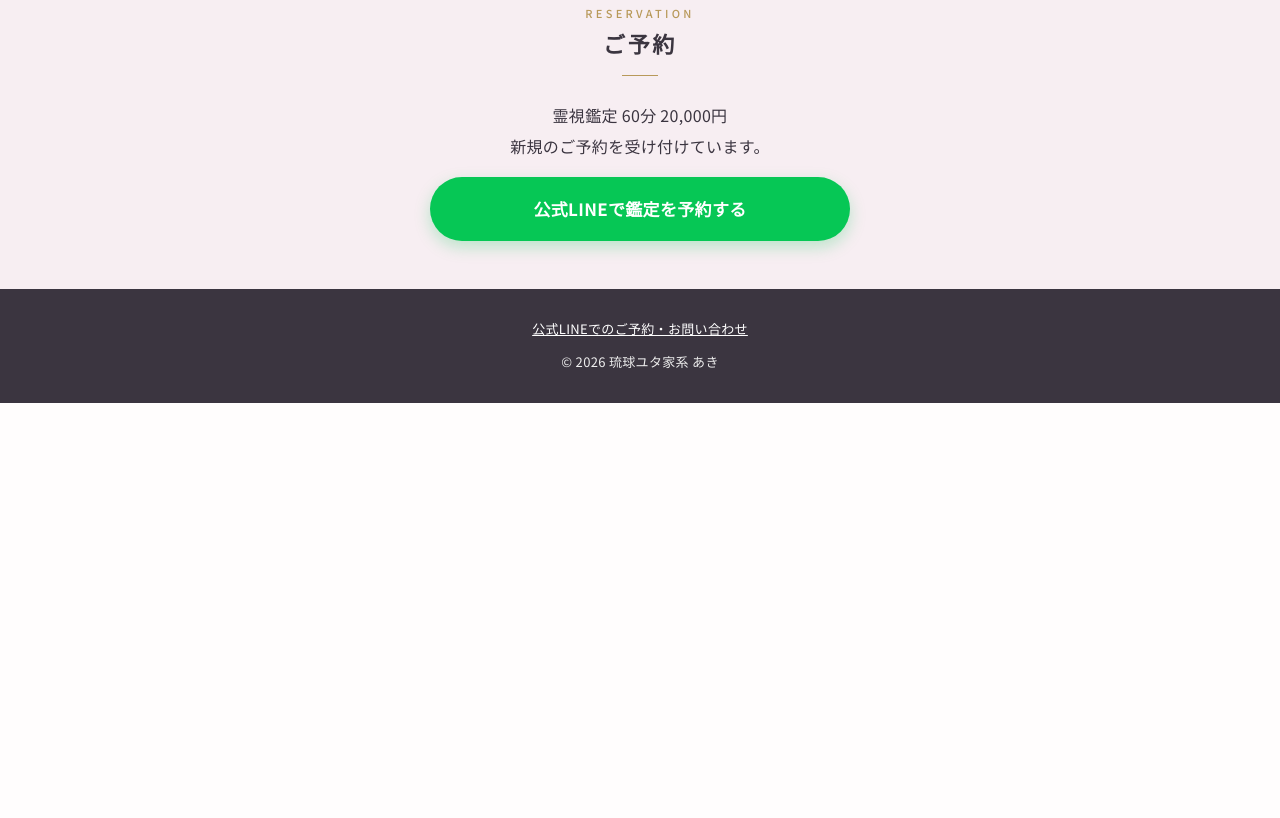
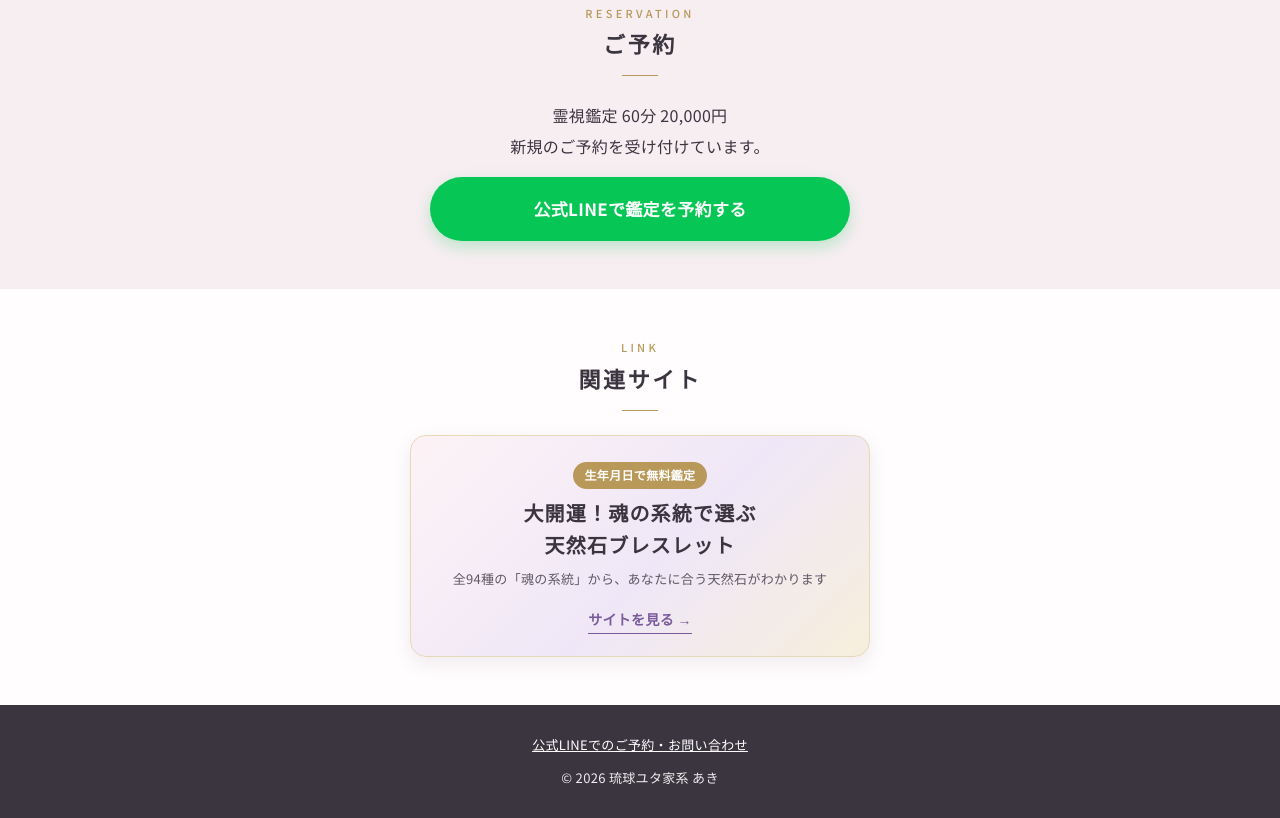
Before and after one commit to motonory-a/aki-reishi, a plain HTML site: page index.html in a window 1280 px wide. Shown: the part 6561-7379 px from the top of the page. Before the commit the page ends 6964 px from the top, so only its background shows below. Drawn offline with Linux system fonts and the light colour scheme.

Commit message:
関連サイト（魂の系統で選ぶ天然石ブレスレット）のリンクバナーを追加
Co-Authored-By: Claude Opus 5.5 <noreply@anthropic.com>
Claude-Session: https://claude.ai/code/session_01WnJ4nT2urFfgogeuv6XcAS

```diff
--- a/index.html
+++ b/index.html
@@ -120,6 +120,14 @@
   ul.notice li{margin-bottom:.6em}
 
   .final{text-align:center}
+  .link-banner{display:block;text-decoration:none;text-align:center;max-width:460px;margin:0 auto;padding:22px 20px;
+    border-radius:var(--radius);background:linear-gradient(135deg,#fdf3f6 0%,#efe7f7 55%,#f7efdc 100%);
+    border:1px solid var(--gold-soft);box-shadow:0 6px 18px rgba(120,90,130,.12);transition:transform .2s}
+  .link-banner:hover{transform:translateY(-2px)}
+  .lb-tag{display:inline-block;font-size:12px;font-weight:700;color:#fff;background:var(--gold);border-radius:999px;padding:2px 12px;margin-bottom:8px}
+  .lb-title{display:block;font-family:"Shippori Mincho",serif;font-weight:600;font-size:20px;line-height:1.6;letter-spacing:.06em}
+  .lb-sub{display:block;font-size:13px;color:var(--ink-soft);margin:6px 0 12px}
+  .lb-go{display:inline-block;font-size:14px;font-weight:700;color:#7a5a9a;border-bottom:1px solid currentColor}
   footer{background:#3b3540;color:#eee;text-align:center;padding:28px 20px;font-size:13px}
   footer a{color:#fff}
 
@@ -293,6 +301,17 @@
       <a class="cta" href="https://lin.ee/eno7jO0" target="_blank" rel="noopener">公式LINEで鑑定を予約する</a>
     </div>
   </section>
+  <section id="links" class="links">
+    <div class="wrap">
+      <h2><span class="en">LINK</span>関連サイト</h2>
+      <a class="link-banner" href="https://motonory-a.github.io/my-first-project/" target="_blank" rel="noopener">
+        <span class="lb-tag">生年月日で無料鑑定</span>
+        <span class="lb-title">大開運！魂の系統で選ぶ<br>天然石ブレスレット</span>
+        <span class="lb-sub">全94種の「魂の系統」から、あなたに合う天然石がわかります</span>
+        <span class="lb-go">サイトを見る <span aria-hidden="true">→</span></span>
+      </a>
+    </div>
+  </section>
 </main>
 
 <footer>
```
